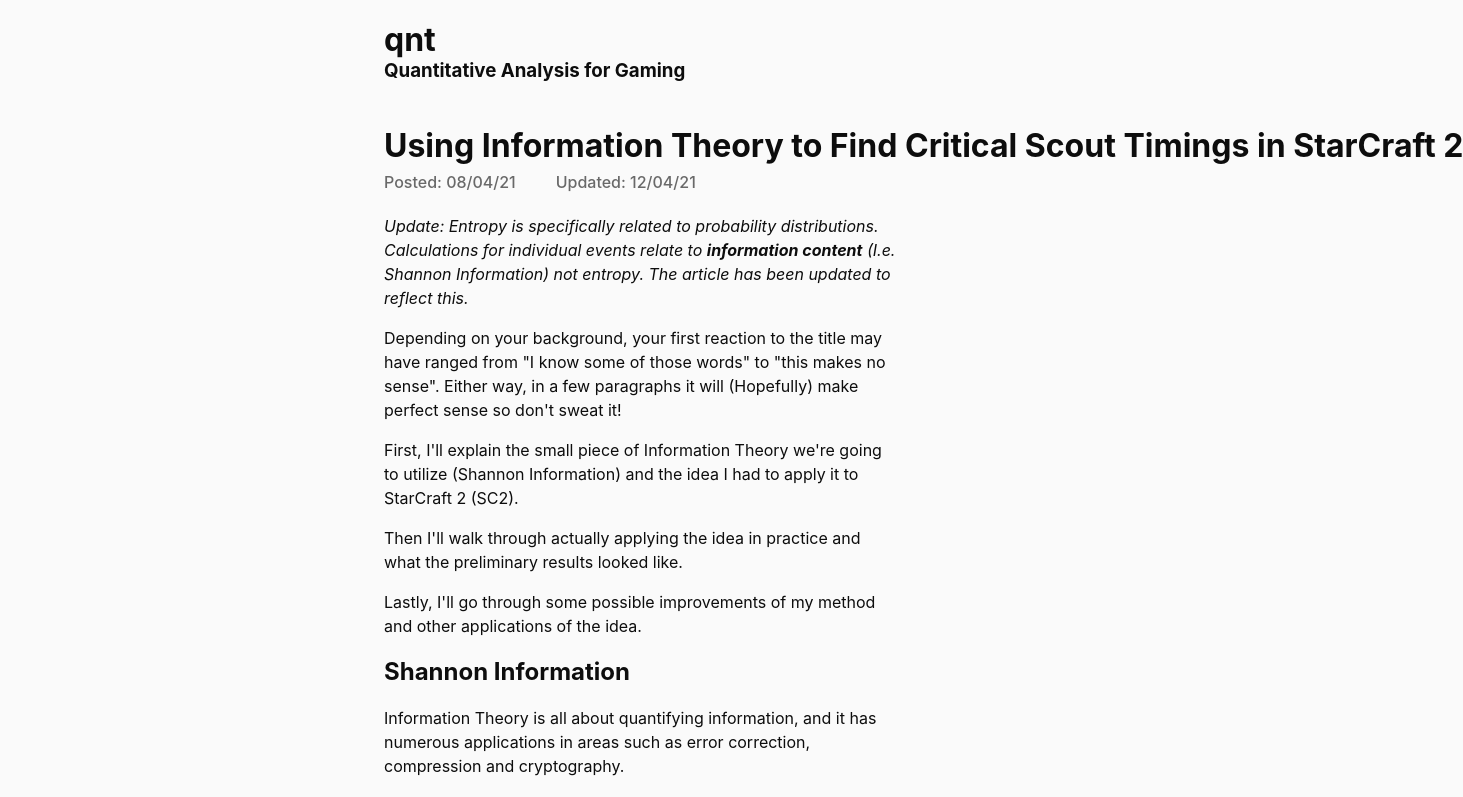
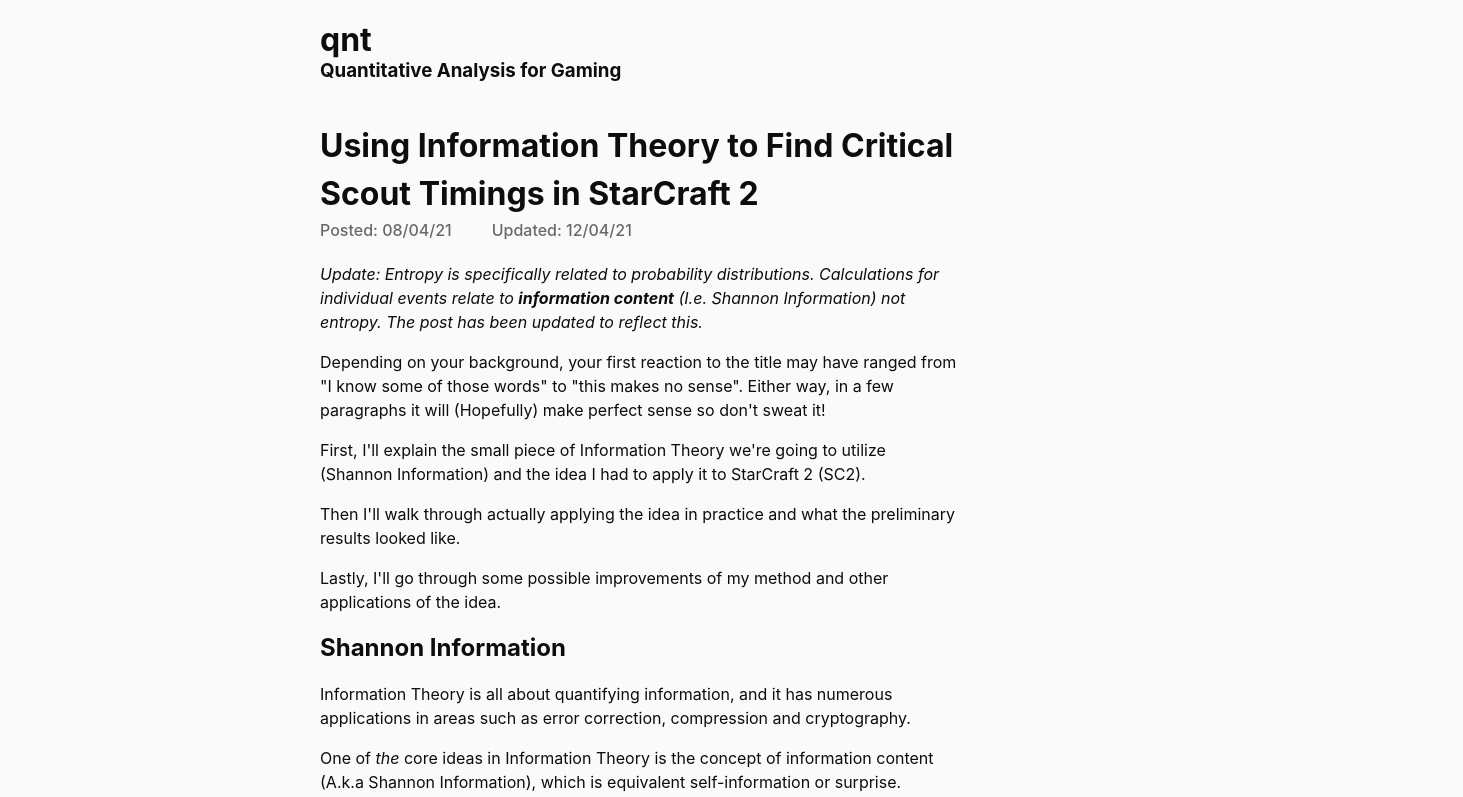
Before and after one commit to ZephyrBlu/qnt.gg, a Next.js app: page /blog/information-theory-scouting-sc2 in a window 1280 px wide. Shown: the top 797 px of the page, 1463 px wide, since content can reach past the window. Built offline with nearby package versions, Linux system fonts and the light colour scheme.

Commit message:
Minor responsive sizing change

```diff
--- a/components/PostDetails.css
+++ b/components/PostDetails.css
@@ -16,7 +16,6 @@
 
 .PostDetails__title {
     grid-area: title;
-    width: max-content;
 }
 
 .PostDetails__date-wrapper {
--- a/pages/blog/information-theory-scouting-sc2.mdx
+++ b/pages/blog/information-theory-scouting-sc2.mdx
@@ -17,7 +17,7 @@
 
 *Update: Entropy is specifically related to probability distributions.
 Calculations for individual events relate to **information content** (I.e. Shannon Information)
-not entropy. The article has been updated to reflect this.*
+not entropy. The post has been updated to reflect this.*
 
 Depending on your background, your first reaction to the title may have ranged from "I know some of those words"
 to "this makes no sense". Either way, in a few paragraphs it will (Hopefully) make perfect sense so don't sweat it!
--- a/styles/App.css
+++ b/styles/App.css
@@ -19,6 +19,12 @@
     text-decoration: underline;
 }
 
+@media (max-width: 1400px) {
+    .App {
+        width: 50%;
+    }
+}
+
 @media (max-width: 1200px) {
     .App {
         width: 60%;
```
